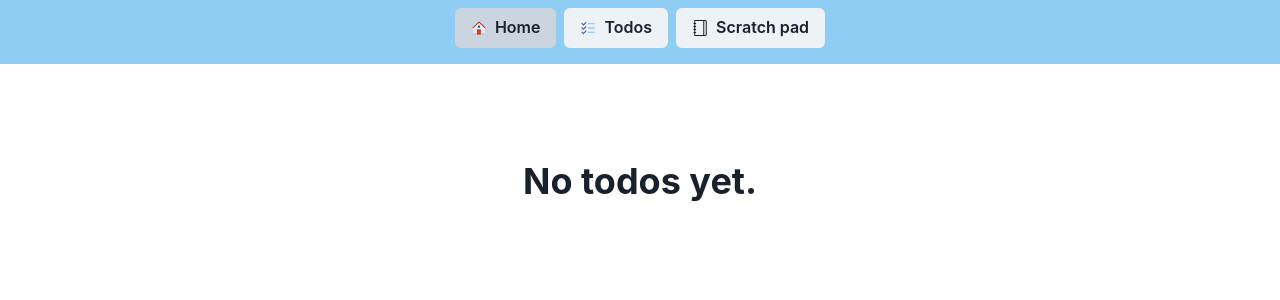
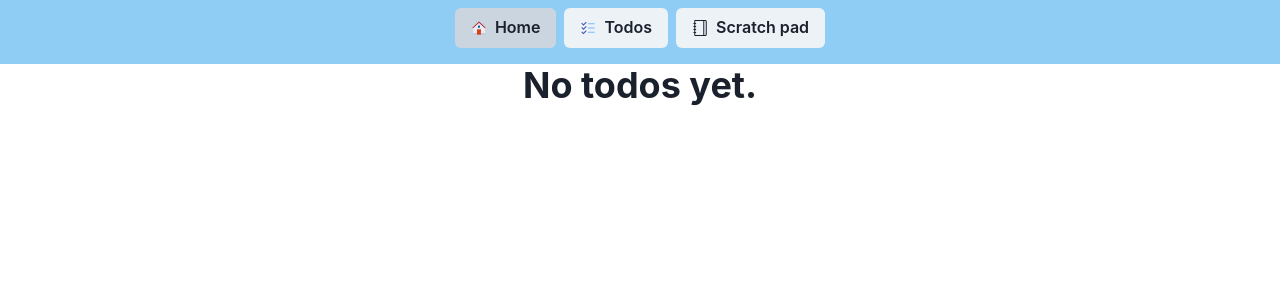
Before and after one commit to akshaymattoo/karya, a React (Vite) app: page /alltodos in a window 1280 px wide. Shown: the top 300 px of the page. Built offline with nearby package versions, Linux system fonts and the light colour scheme.

Commit message:
updatd padding on all todos

```diff
--- a/src/components/alltodos/AllTodos.tsx
+++ b/src/components/alltodos/AllTodos.tsx
@@ -30,7 +30,7 @@ export default function AllTodos() {
     <>
       {isLargerThan62 ? <Header /> : <EmptyHeader />}
 
-      <VStack pl="1rem" pr="1rem" pt="10rem" spacing="2rem">
+      <VStack pl="1rem" pr="1rem" pt="4rem" spacing="2rem">
         {allTodos?.length === 0 ? (
           <Heading>No todos yet.</Heading>
         ) : (
```
